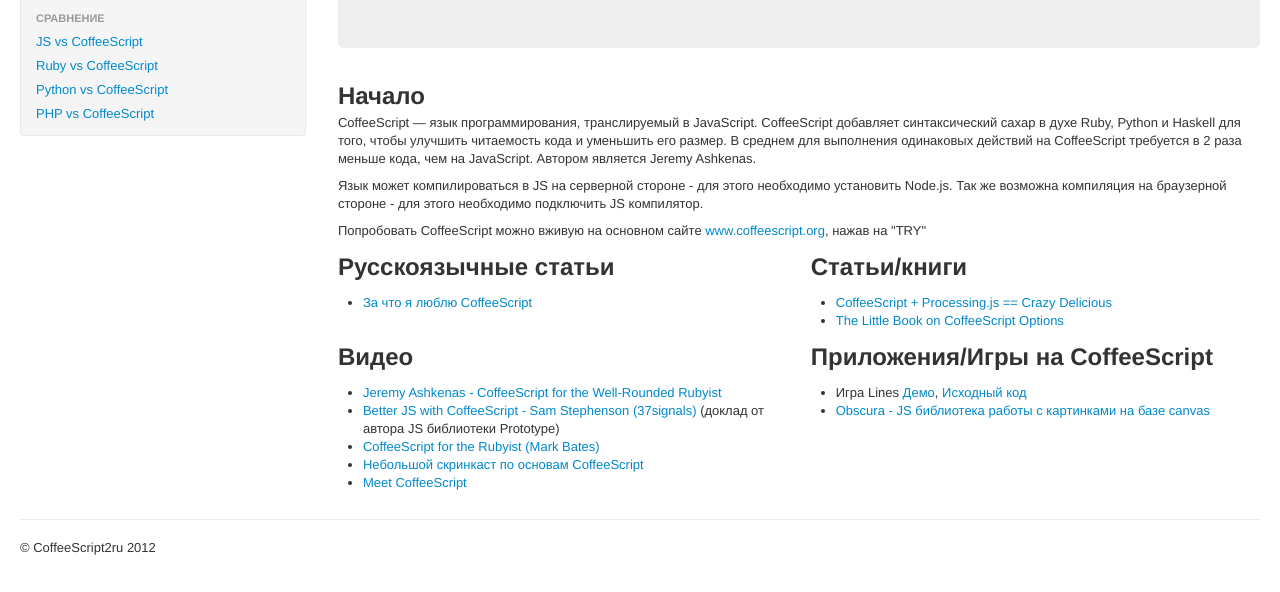
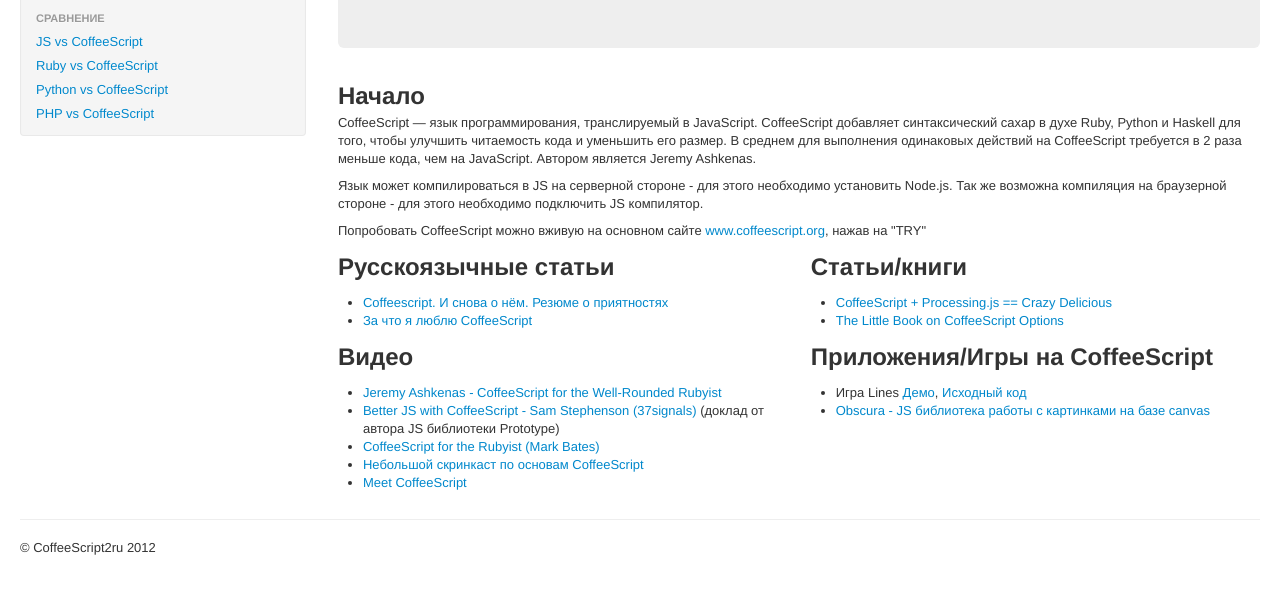
Before and after one commit to CoffeeScript2ru/coffeescript2ru.github.com, a plain HTML site: page index.html in a window 1280 px wide. Shown: the part 274-866 px from the top of the page. Drawn offline with Linux system fonts and the light colour scheme.

Commit message:
new russian article

```diff
--- a/index.html
+++ b/index.html
@@ -99,9 +99,8 @@
               <p>
 
                <ul>
-                 <li>
-                   <a href="http://blog.simonenko.su/post/8725324958/for-what-i-love-coffeescript">За что я люблю CoffeeScript</a>
-                 </li>
+                 <li><a href="http://web3design.ru/veb-razrabotka/332-coffeescript-i-snova-o-nem-rezyume-o-priyatnostyah.html">Coffeescript. И снова о нём. Резюме о приятностях</a></li>
+                 <li><a href="http://blog.simonenko.su/post/8725324958/for-what-i-love-coffeescript">За что я люблю CoffeeScript</a></li>
                </ul>
 
 
@@ -114,9 +113,7 @@
               <p>
 
                 <ul>
-                  <li>
-                    <a href="http://dry.ly/2011/02/21/coffeescript--processingjs--crazy-delicious/">CoffeeScript + Processing.js == Crazy Delicious</a>
-                  </li>
+                  <li><a href="http://dry.ly/2011/02/21/coffeescript--processingjs--crazy-delicious/">CoffeeScript + Processing.js == Crazy Delicious</a></li>
                   <li><a href="http://arcturo.github.com/library/coffeescript/">The Little Book on CoffeeScript Options</a></li>
                 </ul>
               </p>
```
